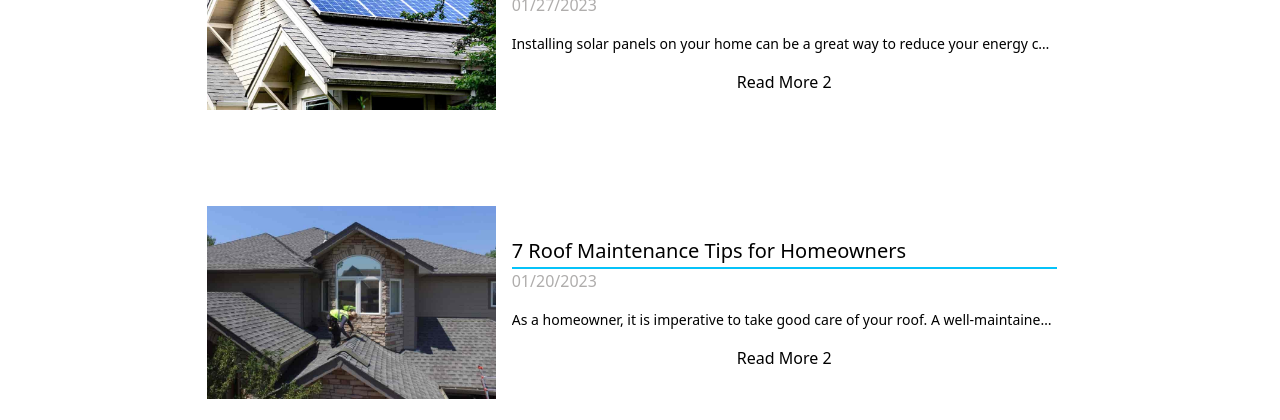
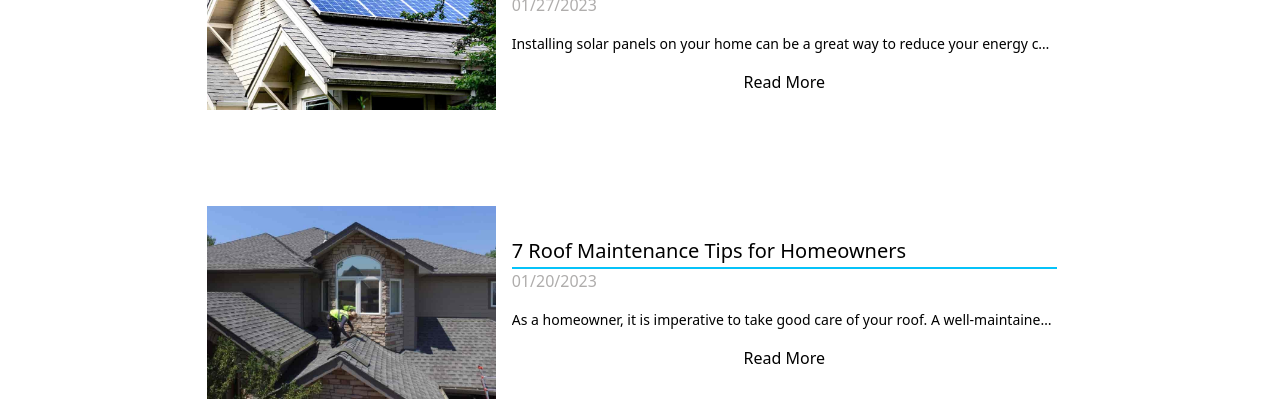
Before and after one commit to morgalorgadingdong/folzteamrealestate-v2, a SvelteKit app: page /blog in a window 1280 px wide. Shown: the part 232-652 px from the top of the page. Built offline with nearby package versions, Linux system fonts and the light colour scheme.

Commit message:
ver 0.95

```diff
--- a/src/routes/blog/BlogCard.svelte
+++ b/src/routes/blog/BlogCard.svelte
@@ -22,7 +22,7 @@
                 <h5 class="card-title pt-3">{blog.Title}</h5>
                 <p class="blogDate col-12 text-left px-0">{blog.Date}</p>
                 <p class="blogDescription col-12 text-left px-0">{blog.Sections[0].Content}</p>
-                <a href={'./blog/' + blog.Title}>Read More 1</a>
+                <a href={'./blog/' + blog.Title}>Read More</a>
             </div>
         </div>
     </div>
@@ -43,7 +43,7 @@
             </div>
             <p class="blogDate col-12 text-start px-0">{blog.Date}</p>
             <p class="blogDescription col-12 text-left px-0">{blog.Sections[0].Content}</p>
-            <a class="col-12 text-center" href={'./blog/' + blog.Title}>Read More 2</a>
+            <a class="col-12 text-center d-none d-lg-inline" href={'./blog/' + blog.Title}>Read More</a>
         </div>
     </div>
 </a>
```
